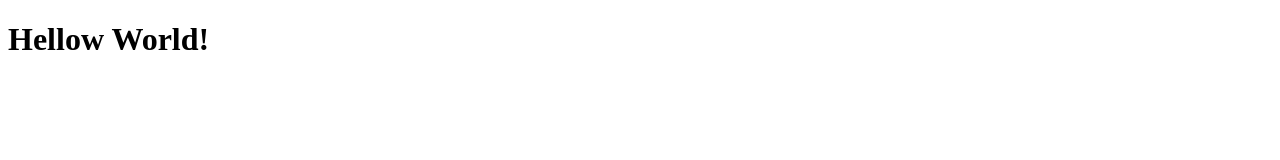
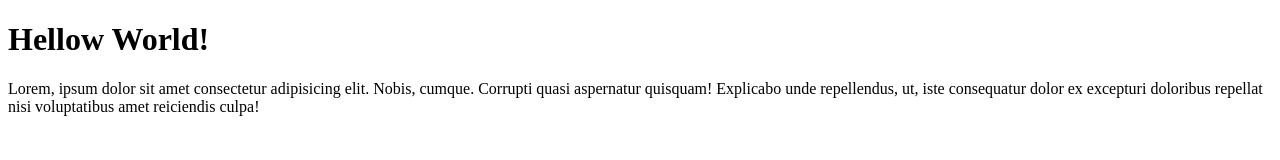
Before and after one commit to leonlauvs/mpu-git-test, a plain HTML site: page index.html in a window 1280 px wide. Drawn offline with Linux system fonts and the light colour scheme.

Commit message:
menambahkan paragraf

```diff
--- a/index.html
+++ b/index.html
@@ -7,5 +7,6 @@
 </head>
 <body>
     <h1>Hellow World!</h1>
+    <p>Lorem, ipsum dolor sit amet consectetur adipisicing elit. Nobis, cumque. Corrupti quasi aspernatur quisquam! Explicabo unde repellendus, ut, iste consequatur dolor ex excepturi doloribus repellat nisi voluptatibus amet reiciendis culpa!</p>
 </body>
 </html>
```
